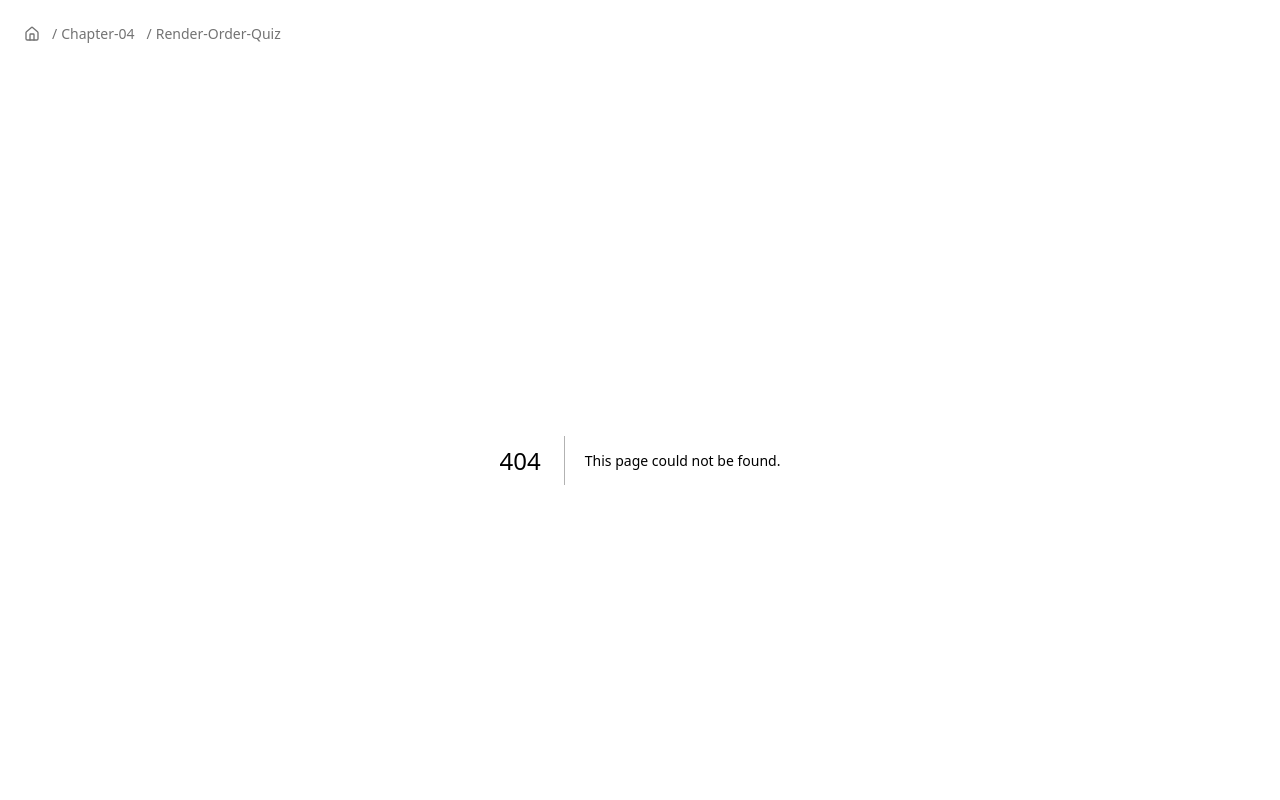
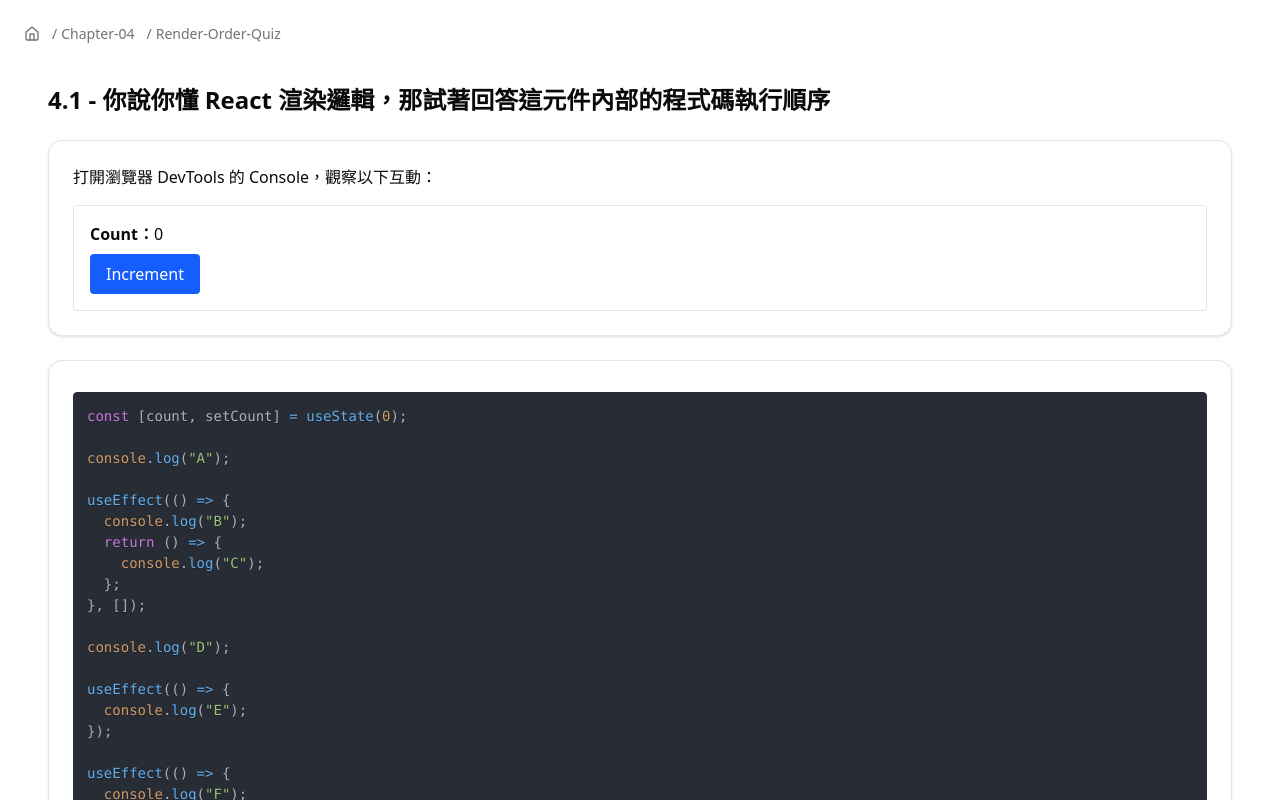
Before and after one commit to aiwlulu/react-interview-lab, a Next.js app: page /chapter-04/render-order-quiz in a window 1280 px wide. Before the commit this address had no page. Shown: the top 800 px of the page. Built offline with nearby package versions, Linux system fonts and the light colour scheme.

Commit message:
feat(CH04-4.1): add RenderOrderQuizPage to demonstrate React rendering and effect order

```diff
--- /dev/null
+++ b/src/app/chapter-04/render-order-quiz/page.tsx
@@ -0,0 +1,96 @@
+"use client";
+
+import { useState, useEffect } from "react";
+import { Card, CardContent } from "@/components/ui/card";
+import { CodeBlock } from "@/components/CodeBlock";
+
+export default function RenderOrderQuizPage() {
+  const [count, setCount] = useState(0);
+
+  // A：每次元件 function 執行時最先執行
+  console.log("A");
+
+  // B：只在初次渲染完成後執行一次
+  useEffect(() => {
+    console.log("B");
+    return () => {
+      // C：若有重複執行，或元件卸載前執行
+      console.log("C");
+    };
+  }, []);
+
+  // D：所有 hook 定義完畢、回傳 JSX 之前
+  console.log("D");
+
+  // E：每次渲染後都執行
+  useEffect(() => {
+    console.log("E");
+  });
+
+  // F：每次 count 變更後執行
+  useEffect(() => {
+    console.log("F");
+  }, [count]);
+
+  const increment = () => {
+    setCount((c) => c + 1);
+  };
+
+  const quizCode = `const [count, setCount] = useState(0);
+
+console.log("A");
+
+useEffect(() => {
+  console.log("B");
+  return () => {
+    console.log("C");
+  };
+}, []);
+
+console.log("D");
+
+useEffect(() => {
+  console.log("E");
+});
+
+useEffect(() => {
+  console.log("F");
+}, [count]);`;
+
+  return (
+    <div className="p-6 space-y-6">
+      <h1 className="text-2xl font-bold">
+        4.1 - 你說你懂 React 渲染邏輯，那試著回答這元件內部的程式碼執行順序
+      </h1>
+
+      <Card>
+        <CardContent className="space-y-4">
+          <p>打開瀏覽器 DevTools 的 Console，觀察以下互動：</p>
+          <div className="p-4 border rounded space-y-2">
+            <p>
+              <strong>Count：</strong>
+              {count}
+            </p>
+            <button
+              className="px-4 py-2 bg-blue-600 text-white rounded"
+              onClick={increment}
+            >
+              Increment
+            </button>
+          </div>
+        </CardContent>
+      </Card>
+
+      <Card>
+        <CardContent className="space-y-2">
+          <CodeBlock code={quizCode} />
+        </CardContent>
+      </Card>
+
+      <p className="text-sm text-gray-500">
+        初次渲染會輸出 <code>A → D → B → E → F</code>；按鈕點擊後會輸出{" "}
+        <code>A → D → E → F</code>。
+      </p>
+    </div>
+  );
+}
```
